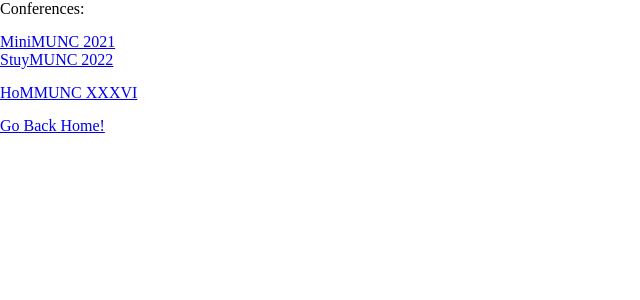
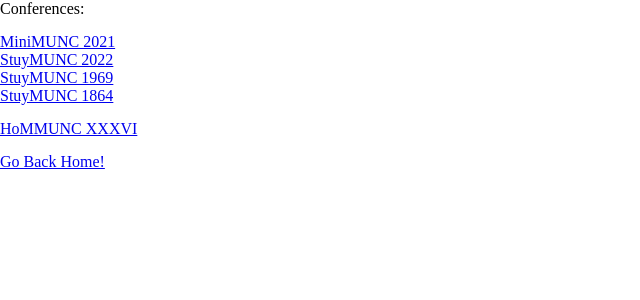
Before and after one commit to StuyMUN/stuymun, a Next.js app: page /conferences in a window 1280 px wide. Shown: the top 300 px of the page, without its empty margins (0-640 px from the left). Built offline with nearby package versions, Linux system fonts and the light colour scheme.

Commit message:
Add timed data to the conference page

```diff
--- /dev/null
+++ b/data/conferences/stuy/StuyMUNC 1864/committees.json
@@ -0,0 +1,14 @@
+[
+    {
+        "name": "women",
+        "description": "lorem ipsum yky"
+    },
+    {
+        "name": "war",
+        "description": "yky ispum lorem"
+    },
+    {
+        "name": "communism",
+        "description": "yky ispum lorem"
+    }
+]
--- /dev/null
+++ b/data/conferences/stuy/StuyMUNC 1864/details.md
@@ -0,0 +1,8 @@
+---
+date:
+  year: 1864
+  month: 1
+  day: 1
+
+---
+poop balls
--- /dev/null
+++ b/data/conferences/stuy/StuyMUNC 1969/committees.json
@@ -0,0 +1,14 @@
+[
+    {
+        "name": "women",
+        "description": "lorem ipsum yky"
+    },
+    {
+        "name": "war",
+        "description": "yky ispum lorem"
+    },
+    {
+        "name": "communism",
+        "description": "yky ispum lorem"
+    }
+]
--- /dev/null
+++ b/data/conferences/stuy/StuyMUNC 1969/details.md
@@ -0,0 +1,9 @@
+---
+date:
+    year: 2020
+    month: 1
+    day: 1
+
+---
+
+oh no
--- a/data/conferences/stuy/StuyMUNC 2022/details.md
+++ b/data/conferences/stuy/StuyMUNC 2022/details.md
@@ -1,8 +1,8 @@
 ---
 date:
-    year: 2021
-    month: 10
-    day: 23
+    year: 2022
+    month: 1
+    day: 1
 
 ---
 ## Conclusion
--- a/pages/conferences.js
+++ b/pages/conferences.js
@@ -1,6 +1,7 @@
 import Layout from '../components/Layout.js'
 import React from "react";
 
+import { sortByDate } from '../lib/date-sorter';
 import { Conferences } from '../lib/data';
 
 import Link from 'next/link';
@@ -10,10 +11,12 @@ export default function ConferencesPage({ stuy, other }) {
         return <Link href={`/conference/${name}`}>{name}</Link>
     }
 
-    function getConferenceSection(conferences) {
+    function getConferenceSection(conferences, getDate) {
+        conferences = sortByDate(conferences, { getDate: getDate });
+
         return (<div style={{marginBlock: "15px"}}>
             <ul>
-                {conferences.map((name, i) =>
+                {conferences.map(([name, _], i) =>
                     <li key={i}>{getConferenceLink(name)}</li>
                 )}
             </ul>
@@ -23,8 +26,8 @@ export default function ConferencesPage({ stuy, other }) {
     return (
         <Layout title={'Conferences'}>
             <div>Conferences: </div>
-            {getConferenceSection(stuy)}
-            {getConferenceSection(other)}
+            {getConferenceSection(stuy, e => e[1].details.metadata.date)}
+            {getConferenceSection(other, e => e[1].date)}
         </Layout>
     );
 }
@@ -32,8 +35,10 @@ export default function ConferencesPage({ stuy, other }) {
 export async function getStaticProps() {
     return {
         props: {
-            stuy: Object.keys(await Conferences.getStuyConferences()),
-            other: Object.keys(await Conferences.getOtherConferences())
+            // these Object-dot calls are kinda whack cause they make big arrays
+            // these can be replaced by some sort of iterator class
+            stuy: Object.entries(await Conferences.getStuyConferences()),
+            other: Object.entries(await Conferences.getOtherConferences())
         }
     };
 }
```
